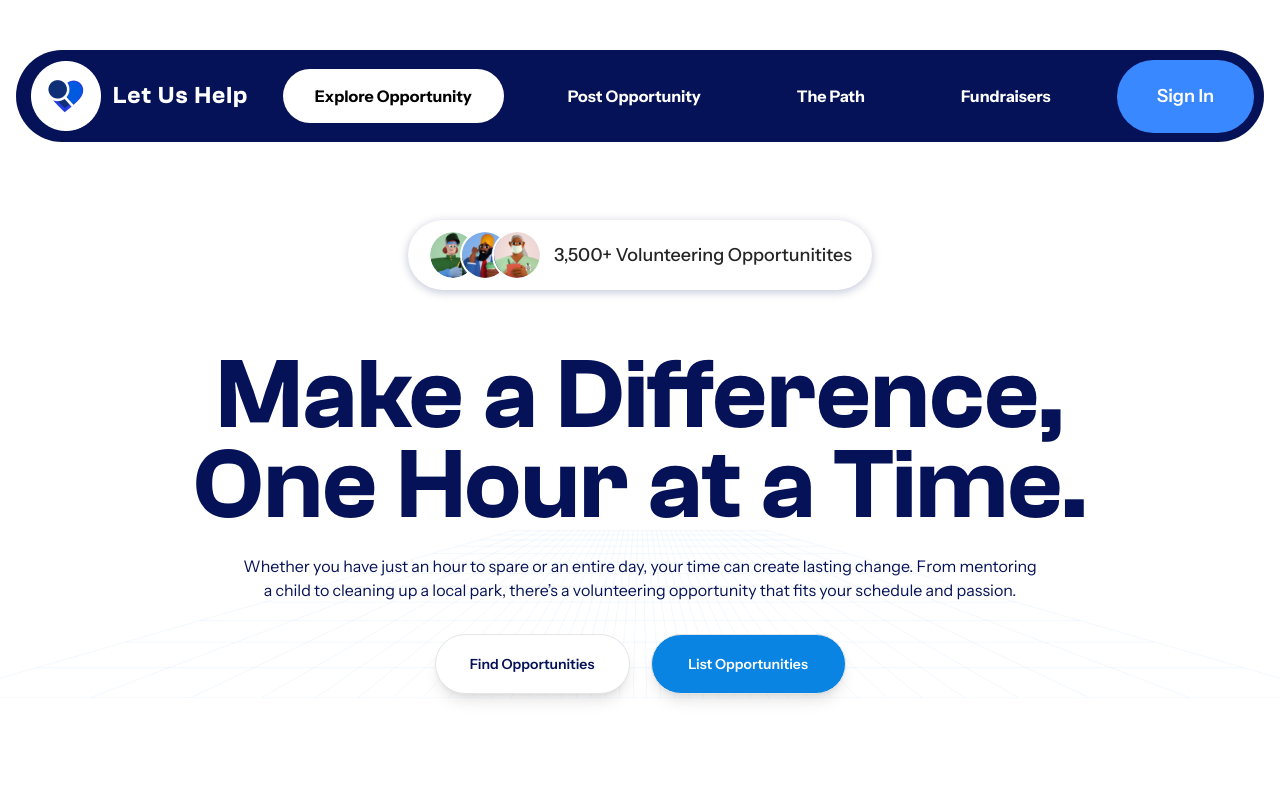
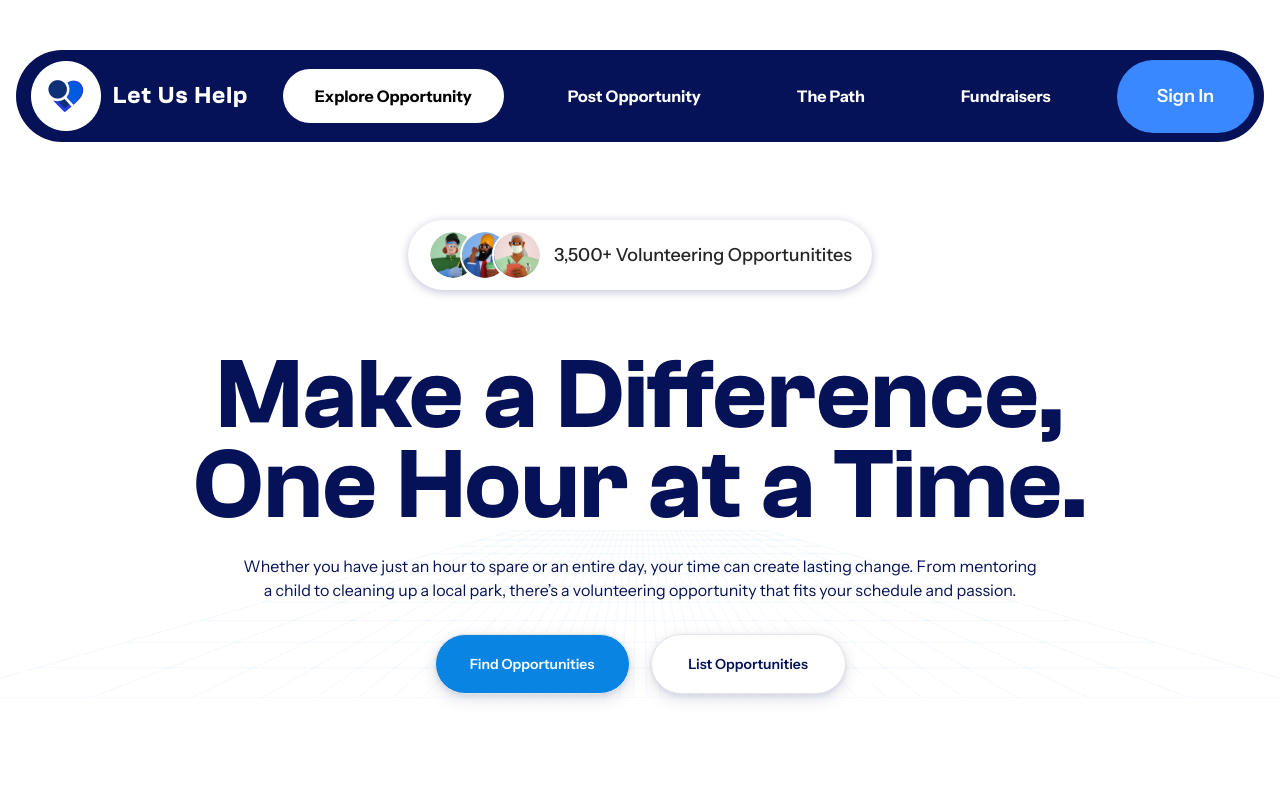
Before and after one commit to pr4th4meshh/letushelp_frontend, a Next.js app: page / in a window 1280 px wide. Shown: the top 800 px of the page. Built offline with nearby package versions, Linux system fonts and the light colour scheme.

Commit message:
fix: buttons ui on hover

```diff
--- a/src/app/globals.css
+++ b/src/app/globals.css
@@ -18,12 +18,17 @@
 }
 
 * {
-  font-family: Instrument Sans ,sans-serif;
+  font-family: Instrument Sans, sans-serif;
   font-weight: 400;
 }
 
 .volunteering-opportunities-box-shadow {
   box-shadow: 0px 2px 10px 0px rgba(6, 18, 87, 0.25);
+}
+
+.hero-button-shadow {
+  box-shadow: 0px 2px 4px 0px rgba(136, 144, 194, 0.2),
+    0px 5px 15px 0px rgba(37, 44, 97, 0.15);
 }
 
 @layer base {
--- a/src/components/Hero.tsx
+++ b/src/components/Hero.tsx
@@ -46,13 +46,15 @@ const Hero = () => {
       <div className="flex flex-row justify-center z-50 gap-[21px] pt-[32px]">
       <SecondaryButton
     title="Find Opportunities"
-          className="text-[14px] font-[600] leading-[100%]"
+    className="text-[14px] font-[600] leading-[100%] hero-button-shadow bg-[#0984E3] hover:bg-[#2169a0] text-white transition-all duration-300 transform hover:translate-y-[-4px]"
   />
   <SecondaryButton
     title="List Opportunities"
-          className="text-[14px] font-[600] leading-[100%] bg-[#0984E3] hover:bg-[#0984E3] text-white"
+    className="text-[14px] font-[600] leading-[100%] hero-button-shadow transition-all duration-300 transform hover:translate-y-[-4px] hover:bg-[#2169a0] hover:text-white"
   />
+
 </div>
+
     </div>
   )
 }
```
Lines whose indentation alone changed are shown as unchanged.
